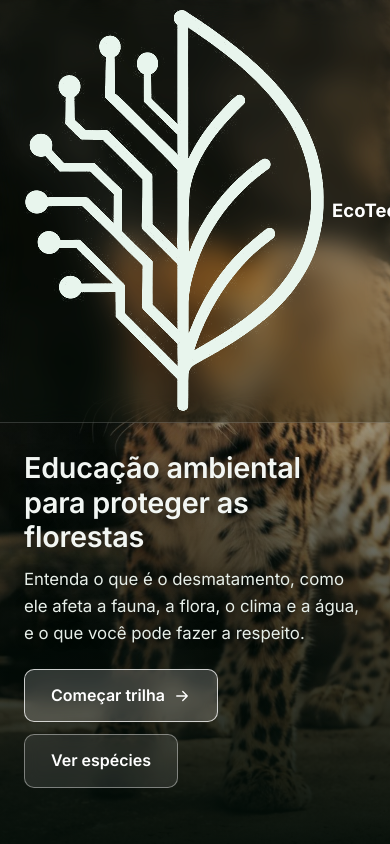
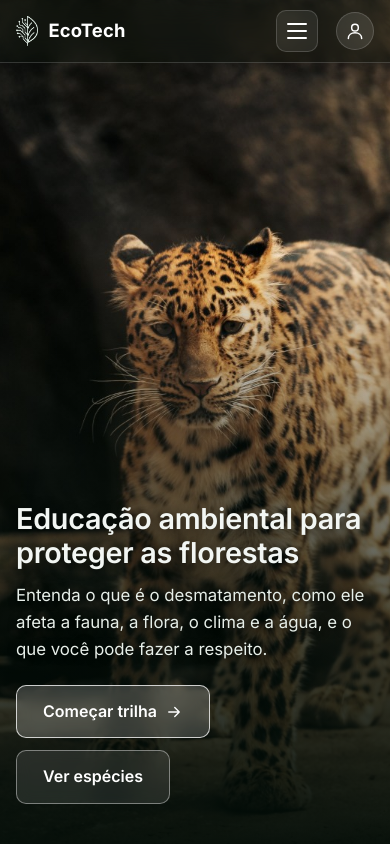
Before and after one commit to GustavoRibasSilestrino/EcoTech, a React (Vite) app: page / in a window 390 px wide. Shown: the top 844 px of the page. Built offline with nearby package versions, Linux system fonts and the light colour scheme.

Commit message:
style: adiciona seções de conscientização, logo e ícone da conta

```diff
--- a/src/styles/global.css
+++ b/src/styles/global.css
@@ -344,3 +344,49 @@ legend { padding: 0 8px; font-weight: 500; font-size: 0.93rem; }
 .footer ul { list-style: none; padding: 0; margin: 0; display: grid; gap: 4px; }
 .footer a { color: var(--texto-suave); text-decoration: none; }
 .footer a:hover { color: #fff; }
+
+/* ===== Responsivo ===== */
+@media (max-width: 860px) {
+  .hamburguer { display: flex; }
+  .menu { display: none; position: absolute; left: 0; right: 0; top: 100%; flex-direction: column; background: var(--vidro-forte); backdrop-filter: blur(14px); padding: 10px 20px 16px; border-bottom: 1px solid var(--borda); margin-left: 0; }
+  .menu.aberto { display: flex; }
+  .navbar-conteudo { position: relative; flex-wrap: wrap; padding: 10px 16px; }
+  .hero-conteudo { padding: 100px 16px 40px; }
+  .conteudo-home { padding: 0 16px; }
+  .detalhe { grid-template-columns: 1fr; }
+  .detalhe-foto { min-height: 200px; }
+  .trilha-no.esq, .trilha-no.dir { justify-content: center; }
+  .trilha::before { display: none; }
+}
+@media (max-width: 520px) {
+  .pagina { padding: 88px 14px 44px; }
+  .pagina-home { padding: 0 0 44px; }
+  .podio { gap: 8px; }
+  .perfil-numeros { gap: 14px; }
+  .filtro-rotulo { min-width: 100%; }
+}
+@media (prefers-reduced-motion: reduce) {
+  *, *::before, *::after { animation: none !important; transition: none !important; scroll-behavior: auto !important; }
+}
+
+/* ===== Home: conteúdo de conscientização ===== */
+.grade.quatro { grid-template-columns: repeat(auto-fit, minmax(230px, 1fr)); }
+.texto-suave { color: var(--texto-suave); margin: 0; font-size: 0.95rem; }
+.card-vidro h3 { margin-bottom: 0.4em; }
+.linha-etapas { list-style: none; padding: 0; margin: 0 0 14px; display: grid; grid-template-columns: repeat(auto-fit, minmax(210px, 1fr)); gap: 16px; counter-reset: etapa; }
+.linha-etapas li { position: relative; }
+.etapa-numero { display: inline-grid; place-items: center; width: 30px; height: 30px; border-radius: 50%; border: 1px solid rgba(255, 255, 255, 0.6); font-weight: 600; font-size: 0.85rem; margin-bottom: 10px; }
+.mitos { display: grid; gap: 10px; }
+.mito { padding: 0; }
+.mito summary { cursor: pointer; padding: 16px 20px; font-weight: 600; list-style: none; display: flex; justify-content: space-between; gap: 14px; align-items: center; }
+.mito summary::-webkit-details-marker { display: none; }
+.mito summary::after { content: '+'; font-size: 1.3rem; font-weight: 400; color: var(--texto-suave); }
+.mito[open] summary::after { content: '\2212'; }
+.mito p { padding: 0 20px 18px; margin: 0; color: var(--texto-suave); }
+
+/* ===== Logo e conta ===== */
+.logo-img { height: 30px; width: auto; display: block; }
+.logo { gap: 10px; }
+.conta { display: grid; place-items: center; border-radius: 50%; text-decoration: none; }
+.conta:hover { opacity: 0.85; }
+.conta-vazia { width: 38px; height: 38px; color: #fff; background: rgba(255, 255, 255, 0.1); border: 1px solid var(--borda); }
```
